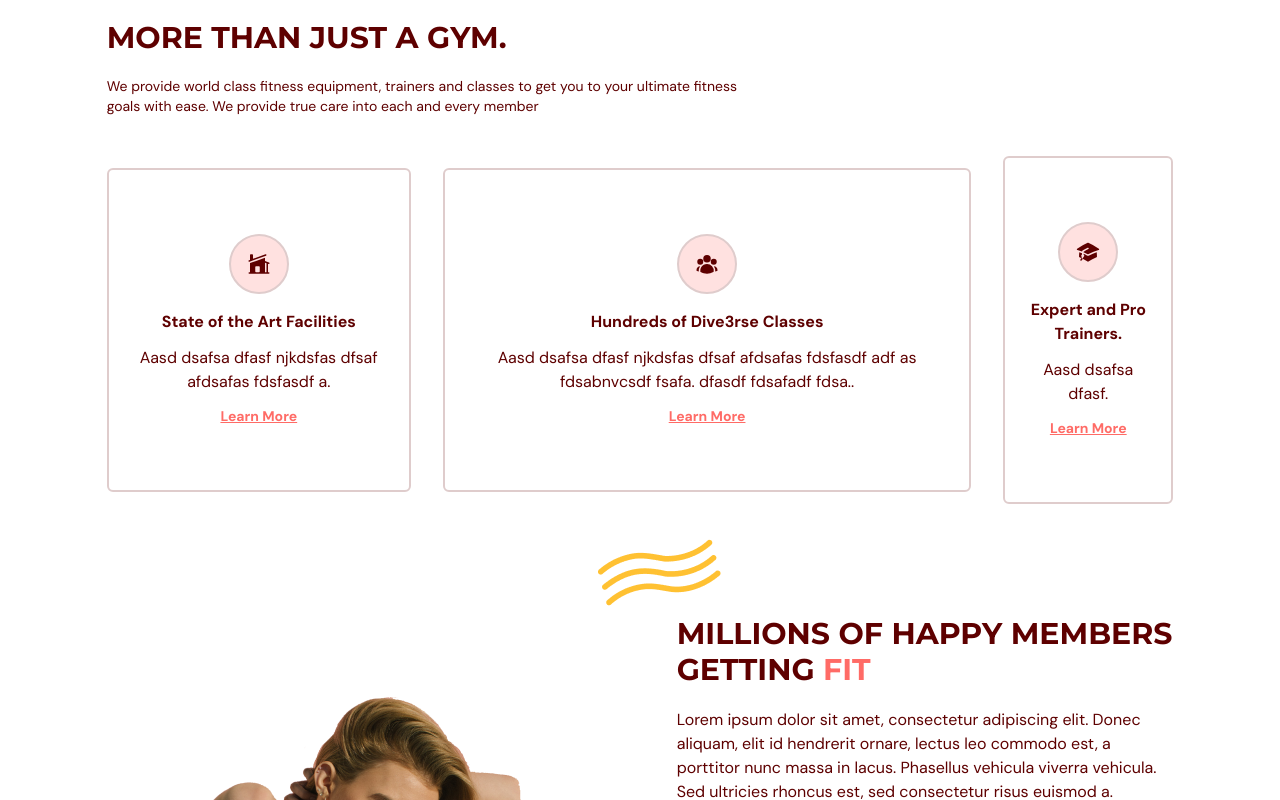
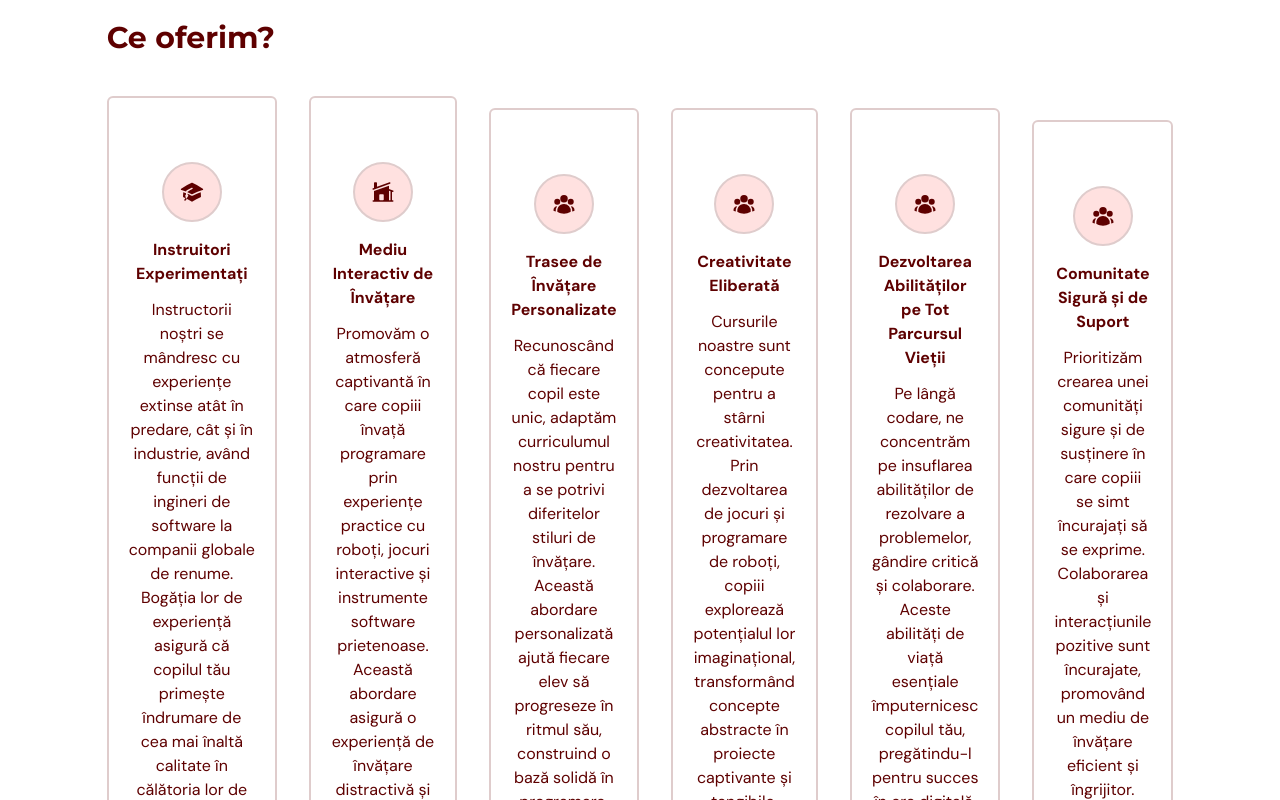
Before and after one commit to DragosGeornoiu/courses-website, a React (Vite) app in the folder couses-typescript/: page / in a window 1280 px wide. Shown: the part 880-1680 px from the top of the page. Built offline with nearby package versions, Linux system fonts and the light colour scheme.

Commit message:
Continued adding internationalisation and extra details for benefits page.

```diff
--- a/couses-typescript/src/locales/en.json
+++ b/couses-typescript/src/locales/en.json
@@ -7,5 +7,23 @@
     "becomeMember": "Become a member",
     "joinNow": "Join Now",
     "learnMore": "Learn More",
-    "home.textMessage": "Courses specially designed for children by specialists in the field."
+    "home.textMessage": "Courses specially designed for children by specialists in the field.",
+    "benefits.title": "What we offer?",
+    "benefits.one.title": "Experienced Trainers",
+    "benefits.one.description": "Our instructors boast extensive backgrounds in both teaching and industry, having served as software engineers at renowned global companies. Their wealth of experience ensures that your child receives top-notch guidance in their programming journey.",
+    "benefits.two.title": "Interactive Learning Environment",
+    "benefits.two.description": "We foster an engaging atmosphere where kids learn programming through hands-on experiences with robots, interactive games, and user-friendly sofware tools. This approach ensures a fun and effective learning experience.",
+    "benefits.three.title": "Personalized Learning Paths",
+    "benefits.three.description": "Recognizing that every child is unique, we tailor our curriculum to accommodate various learning styles. This personalized approach helps each student progress at their own pace, building a solid foundation in programming.",
+    "benefits.four.title": "Creativity Unleashed",
+    "benefits.four.description": "Our courses are designed to spark creativity. Through game development and robot programming, kids explore their imaginative potential, turning abstract concepts into exciting and tangible projects.",
+    "benefits.five.title": "Lifelong Skills Development",
+    "benefits.five.description": "Beyond coding, we focus on instilling problem-solving, critical thinking, and teamwork skills. These essential life skills empower your child, preparing them for success in the digital age.",
+    "benefits.six.title": "Safe and Supportive Community",
+    "benefits.six.description": "We prioritize creating a safe and supportive community where kids feel encouraged to express themselves. Collaboration and positive interactions are fostered, promoting a nurturing environment for effective learning.",
+    "benefits.text.title.partOne": "Îngrijind Mințile Tinere, Eliberând ",
+    "benefits.text.title.partTwo": "VIITORII",
+    "benefits.text.title.partThree": "Inovatori",
+    "benefits.text.paragraph.one": "În școala noastră vibrantă de programare pentru copii, deschidem calea creșterii intelectuale a copilului tău printr-o serie de beneficii captivante. Instruitorii noștri experimentați, provenind din companii tech globale de prestigiu, îi ghidează pe cei mici cu o expertiză de neegalat, asigurând o călătorie în programare bogată și recompensatoare. Imaginează-ți bucuria din ochii copilului tău pe măsură ce se implică într-un mediu de învățare interactiv, unde programarea devine o aventură plină de roboți, jocuri interactive și instrumente software prietenoase. Aici, fiecare copil începe un traseu de învățare personalizat, îmbrățișându-și unicitatea și construind o bază solidă în programare în ritmul propriu. Dincolo de liniile de cod, cursurile noastre sunt meticulos concepute pentru a elibera creativitatea lor, transformând concepte abstracte în proiecte tangibile precum dezvoltarea de jocuri și programarea de roboți, cultivând dragostea pentru inovație și rezolvarea de probleme.",
+    "benefits.text.paragraph.two": "Ca părinți, puteți urmări transformarea în timp real. Imaginați-vă copilul nu doar stăpânind abilitățile de programare, ci și dezvoltând abilități de viață cruciale precum gândirea critică, rezolvarea problemelor și colaborarea, pregătindu-i pentru succes în peisajul digital în continuă evoluție. Comunitatea noastră sigură și de susținere încurajează autoexprimarea, colaborarea și interacțiunile pozitive, creând un mediu în care copilul tău prosperă. Înscrierea copilului tău în școala noastră de programare nu este doar o investiție în abilitățile lor tehnice; este o angajare în a îngriji un individ bine rotunjit, creativ și împuternicit, pregătit să modeleze viitorul cu încredere și inovație."
   }
--- a/couses-typescript/src/locales/ro.json
+++ b/couses-typescript/src/locales/ro.json
@@ -7,5 +7,19 @@
     "becomeMember": "Devin-o membru",
     "joinNow": "Alatura-te acum",
     "learnMore": "Detalii",
-    "home.textMessage": "Cursuri special gandite pentru copii de catre specialisti in domeniu."
+    "home.textMessage": "Cursuri special gandite pentru copii de catre specialisti in domeniu.",
+    "benefits.title": "Ce oferim?",
+    "benefits.one.title": "Instruitori Experimentați",
+    "benefits.one.description": "Instructorii noștri se mândresc cu experiențe extinse atât în predare, cât și în industrie, având funcții de ingineri de software la companii globale de renume. Bogăția lor de experiență asigură că copilul tău primește îndrumare de cea mai înaltă calitate în călătoria lor de programare.",
+    "benefits.two.title": "Mediu Interactiv de Învățare",
+    "benefits.two.description": "Promovăm o atmosferă captivantă în care copiii învață programare prin experiențe practice cu roboți, jocuri interactive și instrumente software prietenoase. Această abordare asigură o experiență de învățare distractivă și eficientă.",
+    "benefits.three.title": "Trasee de Învățare Personalizate",
+    "benefits.three.description":  "Recunoscând că fiecare copil este unic, adaptăm curriculumul nostru pentru a se potrivi diferitelor stiluri de învățare. Această abordare personalizată ajută fiecare elev să progreseze în ritmul său, construind o bază solidă în programare.",
+    "benefits.four.title": "Creativitate Eliberată",
+    "benefits.four.description": "Cursurile noastre sunt concepute pentru a stârni creativitatea. Prin dezvoltarea de jocuri și programare de roboți, copiii explorează potențialul lor imaginațional, transformând concepte abstracte în proiecte captivante și tangibile.",
+    "benefits.five.title": "Dezvoltarea Abilităților pe Tot Parcursul Vieții",
+    "benefits.five.description": "Pe lângă codare, ne concentrăm pe insuflarea abilităților de rezolvare a problemelor, gândire critică și colaborare. Aceste abilități de viață esențiale împuternicesc copilul tău, pregătindu-l pentru succes în era digitală.",
+    "benefits.six.title": "Comunitate Sigură și de Suport",
+    "benefits.six.description": "Prioritizăm crearea unei comunități sigure și de susținere în care copiii se simt încurajați să se exprime. Colaborarea și interacțiunile pozitive sunt încurajate, promovând un mediu de învățare eficient și îngrijitor."
+
   }
--- a/couses-typescript/src/scenes/benefits/Benefit.tsx
+++ b/couses-typescript/src/scenes/benefits/Benefit.tsx
@@ -1,6 +1,8 @@
 import { SelectedPage } from '@/shared/types';
 import { motion } from 'framer-motion';
 import AnchorLink from 'react-anchor-link-smooth-scroll';
+import { useTranslation } from 'react-i18next';
+
 
 const childVariant = {
     hidden: { opacity: 0, scale: 0.9},
@@ -15,6 +17,7 @@ type Props = {
 }
 
 const Benefit = ({icon, title, description, setSelectedPage}: Props) => {
+  const { t } = useTranslation();
   return (
     <motion.div
         variants={childVariant}
@@ -34,7 +37,7 @@ const Benefit = ({icon, title, description, setSelectedPage}: Props) => {
             onClick={() => setSelectedPage(SelectedPage.ContactUs)}
             href={`#${SelectedPage.ContactUs}`}
         >
-            <p>Learn More</p>
+            <p>{t(`learnMore`)}</p>
         </AnchorLink>
     </motion.div>
   )
--- a/couses-typescript/src/scenes/benefits/index.tsx
+++ b/couses-typescript/src/scenes/benefits/index.tsx
@@ -9,24 +9,7 @@ import { motion } from "framer-motion";
 import Benefit from "./Benefit";
 import ActionButton from "@/shared/ActionButton";
 import BenefitsPageGraphic from "@/assets/BenefitsPageGraphic.png"
-
-const benefits: Array<BenefitType> = [
-    {
-        icon: <HomeModernIcon className="h-6 w-6" />,
-        title: "State of the Art Facilities",
-        description: "Aasd dsafsa dfasf njkdsfas dfsaf afdsafas fdsfasdf a."
-    },
-    {
-        icon: <UserGroupIcon className="h-6 w-6" />,
-        title: "Hundreds of Dive3rse Classes",
-        description: "Aasd dsafsa dfasf njkdsfas dfsaf afdsafas fdsfasdf adf as fdsabnvcsdf fsafa. dfasdf fdsafadf fdsa.."
-    },
-    {
-        icon: <AcademicCapIcon className="h-6 w-6" />,
-        title: "Expert and Pro Trainers.",
-        description: "Aasd dsafsa dfasf."
-    },
-]
+import { useTranslation } from 'react-i18next';
 
 const container = {
     hidden: {},
@@ -40,6 +23,41 @@ type Props = {
 }
 
 const Benefits = ({setSelectedPage}: Props) => {
+  const { t } = useTranslation();
+
+  const benefits: Array<BenefitType> = [
+    {
+        icon: <AcademicCapIcon className="h-6 w-6" />,
+        title: t(`benefits.one.title`),
+        description:  t(`benefits.one.description`),
+    },
+    {
+        icon: <HomeModernIcon className="h-6 w-6" />,
+        title: t(`benefits.two.title`),
+        description:  t(`benefits.two.description`),
+    },
+    {
+        icon: <UserGroupIcon className="h-6 w-6" />,
+        title: t(`benefits.three.title`),
+        description:  t(`benefits.three.description`),
+    },
+    {
+        icon: <UserGroupIcon className="h-6 w-6" />,
+        title: t(`benefits.four.title`),
+        description:  t(`benefits.four.description`),
+    },
+    {
+        icon: <UserGroupIcon className="h-6 w-6" />,
+        title: t(`benefits.five.title`),
+        description:  t(`benefits.five.description`),
+    },
+    {
+        icon: <UserGroupIcon className="h-6 w-6" />,
+        title: t(`benefits.six.title`),
+        description:  t(`benefits.six.description`),
+    }
+]
+
   return <section
     id="benefits"
     className="mx-auto min-h-full w-5/6 py-20"
@@ -59,12 +77,7 @@ const Benefits = ({setSelectedPage}: Props) => {
                 visible: { opacity: 1, x: 0},
             }}
         >
-            <HText>MORE THAN JUST A GYM.</HText>
-            <p className="my-5 text-sm">
-                We provide world class fitness equipment, trainers and classes to
-                get you to your ultimate fitness goals with ease. We provide true
-                care into each and every member
-            </p>
+            <HText>{t(`benefits.title`)}</HText>
         </motion.div>
 
         {/* BENEFITS */}
@@ -111,15 +124,15 @@ const Benefits = ({setSelectedPage}: Props) => {
                             }}
                         >
                             <HText>
-                                MILLIONS OF HAPPY MEMBERS GETTING {" "}
-                                <span className="text-primary-500">FIT</span>
+                                {t(`benefits.text.title.partOne`)}{" "}
+                                <span className="text-primary-500"> {t(`benefits.text.title.partTwo`)}</span>
+                                {" "}  {t(`benefits.text.title.partThree`)}
                             </HText>
                         </motion.div>
                     </div>
                 </div>
 
                 {/* DESCRIPTION */}
-
                 <motion.div
                     initial="hidden"
                     whileInView="visible"
@@ -131,10 +144,11 @@ const Benefits = ({setSelectedPage}: Props) => {
                     }}
                 >
                     <p className="my-5">
-                        Lorem ipsum dolor sit amet, consectetur adipiscing elit. Donec aliquam, elit id hendrerit ornare, lectus leo commodo est, a porttitor nunc massa in lacus. Phasellus vehicula viverra vehicula. Sed ultricies rhoncus est, sed consectetur risus euismod a. Praesent pellentesque, ex et commodo rhoncus, tortor mi ornare risus, eget dapibus mi lacus eu quam. Duis urna ligula, mollis vel mattis sit amet, dictum at leo. Proin rutrum nulla at velit iaculis, non condimentum felis dapibus. Nam rutrum dui nec sapien facilisis ultricies.
+                        {t(`benefits.text.paragraph.one`)}
+
                     </p>
                     <p className="mb-5">
-                        Sed blandit, lorem at finibus mollis, mi leo ultrices nisi, sed pretium eros libero eget justo. Phasellus urna leo, gravida vel mi quis, lobortis iaculis sapien. Donec luctus dapibus purus nec ultricies. Praesent fermentum nisi vel urna bibendum lobortis. Mauris varius eu nibh eu semper. Vivamus accumsan hendrerit iaculis. Pellentesque sit amet leo dapibus, luctus sapien dapibus, consectetur ante. Fusce in lacus sed ante interdum faucibus et dictum leo. Sed nec sollicitudin risus. Morbi dapibus lacus in sem vehicula efficitur. Sed vulputate consectetur velit, vitae accumsan libero commodo a. Praesent mi nisl, ullamcorper id ex ut, dictum tempus turpis. Sed accumsan mollis lectus, at ornare elit consequat vitae. Donec vitae scelerisque metus.
+                        {t(`benefits.text.paragraph.two`)}
                     </p>
                 </motion.div>
 
@@ -142,7 +156,7 @@ const Benefits = ({setSelectedPage}: Props) => {
                 <div className="relative mt-16">
                     <div className="before:absolute before:-botton-20 before:right-40 before:z-[1] before:content-sparkes">
                         <ActionButton setSelectedPage={setSelectedPage}>
-                            JOIN NOW
+                            {t(`joinNow`)}
                         </ActionButton>
                     </div>
 
--- a/couses-typescript/src/scenes/home/index.tsx
+++ b/couses-typescript/src/scenes/home/index.tsx
@@ -92,7 +92,7 @@ const Home = ({setSelectedPage}: Props) => {
 
 
         {/* SPONSORS */}
-        {isAboveMediumScreens && (
+        {/* {isAboveMediumScreens && (
             <div className="h-[150px] w-full bg-primary-100 py-10">
                 <div className="mx-auto w-5/6">
                     <div className="flex w-3/5 items-center justify-between gap-8">
@@ -102,7 +102,7 @@ const Home = ({setSelectedPage}: Props) => {
                     </div>
                 </div>
             </div>
-        )}
+        )} */}
     </section>
   )
 }
```
